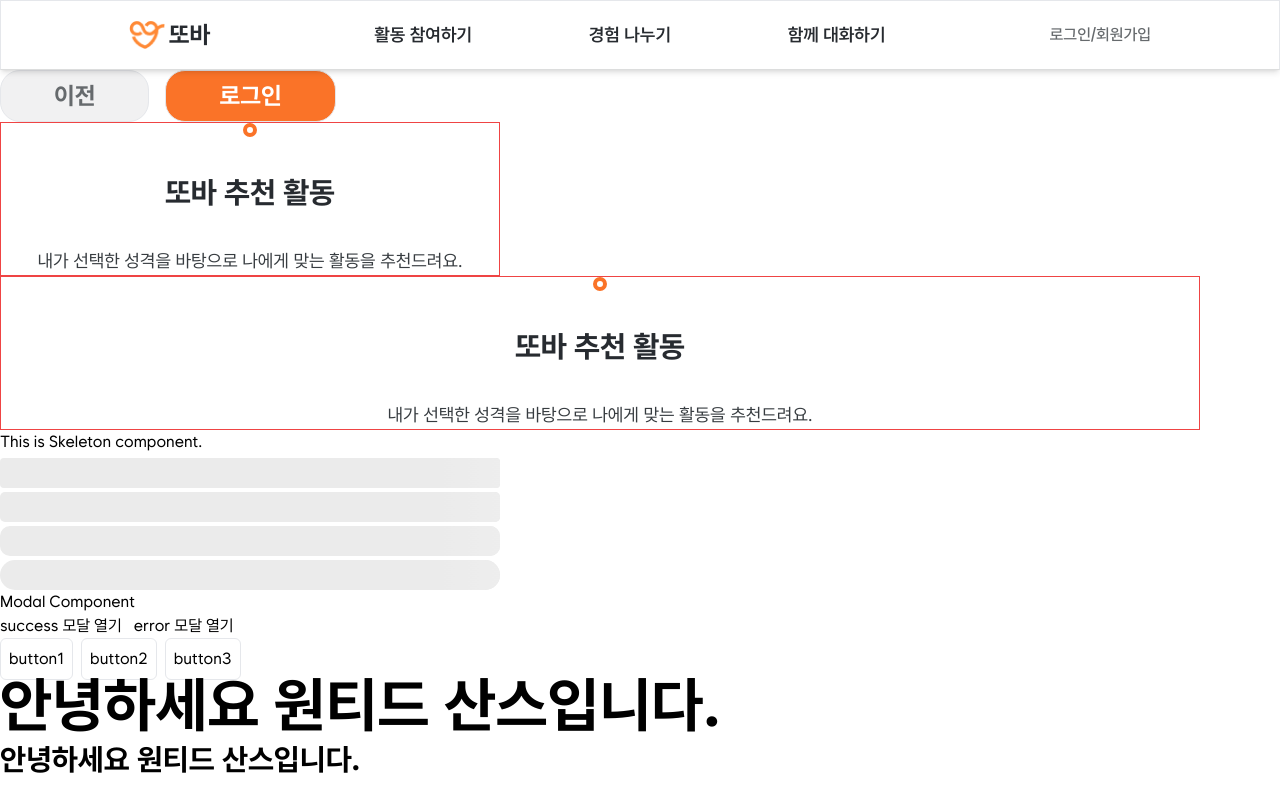
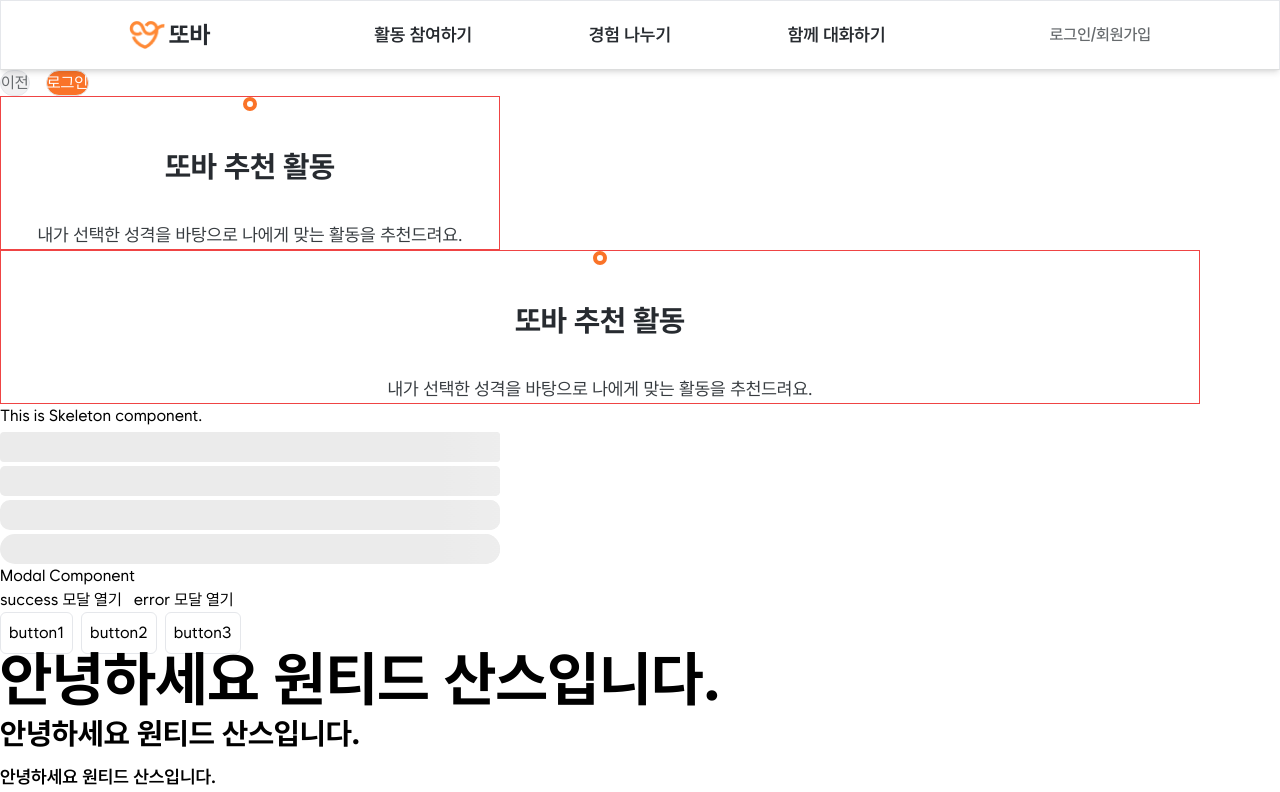
Before and after one commit to Kusitms-29th-Meetup-TeamE/Frontend, a Next.js app: page /chaemin in a window 1280 px wide. Shown: the top 792 px of the page. Built offline with nearby package versions, Linux system fonts and the light colour scheme.

Commit message:
💄 Style(#17): modified button style

```diff
--- a/src/components/common-components/button/Button.tsx
+++ b/src/components/common-components/button/Button.tsx
@@ -17,11 +17,10 @@ const style: {
 } = {
   base: 'inline-flex items-center justify-center box-border select-none m-0 p-0 w-fit h-fit border cursor-pointer align-middle disabled:cursor-default',
   size: {
-    xs: 'min-h-[30px] px-[14px] py-[10px] text-body3 gap-[4px]',
-    sm: 'min-h-[40px] px-[34px] py-[10px] text-body1 gap-[6px]',
-    md: 'min-h-[48px] px-[53px] py-[10px] text-body1 gap-[6px]',
-    lg: 'min-h-[50px] px-[60px] py-[10px] text-body1 gap-2',
-    xl: 'w-full !flex',
+    sm: '',
+    md: '',
+    lg: 'w-full max-w-[216px] h-[54px] py-3 text-h3', // 이전, 다음 버튼
+    xl: 'w-full max-w-[588px] !flex h-[68px] text-body2', // 로그인
   },
   shape: {
     square: 'rounded-[20px]',
@@ -30,7 +29,6 @@ const style: {
   color: {
     active: 'text-white',
     default: 'bg-primary-orange6 text-white',
-    border: '',
     gray: 'bg-gray-03 text-gray-07',
   },
 };
--- a/src/components/common-components/button/Button.types.ts
+++ b/src/components/common-components/button/Button.types.ts
@@ -1,7 +1,6 @@
 import { ButtonHTMLAttributes } from 'react';
 
 export const buttonSizes = {
-  xs: 'xs',
   sm: 'sm',
   md: 'md',
   lg: 'lg',
@@ -18,7 +17,6 @@ export type ButtonShape = (typeof buttonShapes)[keyof typeof buttonShapes];
 export const buttonColors = {
   active: 'active',
   default: 'default',
-  border: 'border',
   gray: 'gray',
 } as const;
 export type ButtonColor = (typeof buttonColors)[keyof typeof buttonColors];
```
